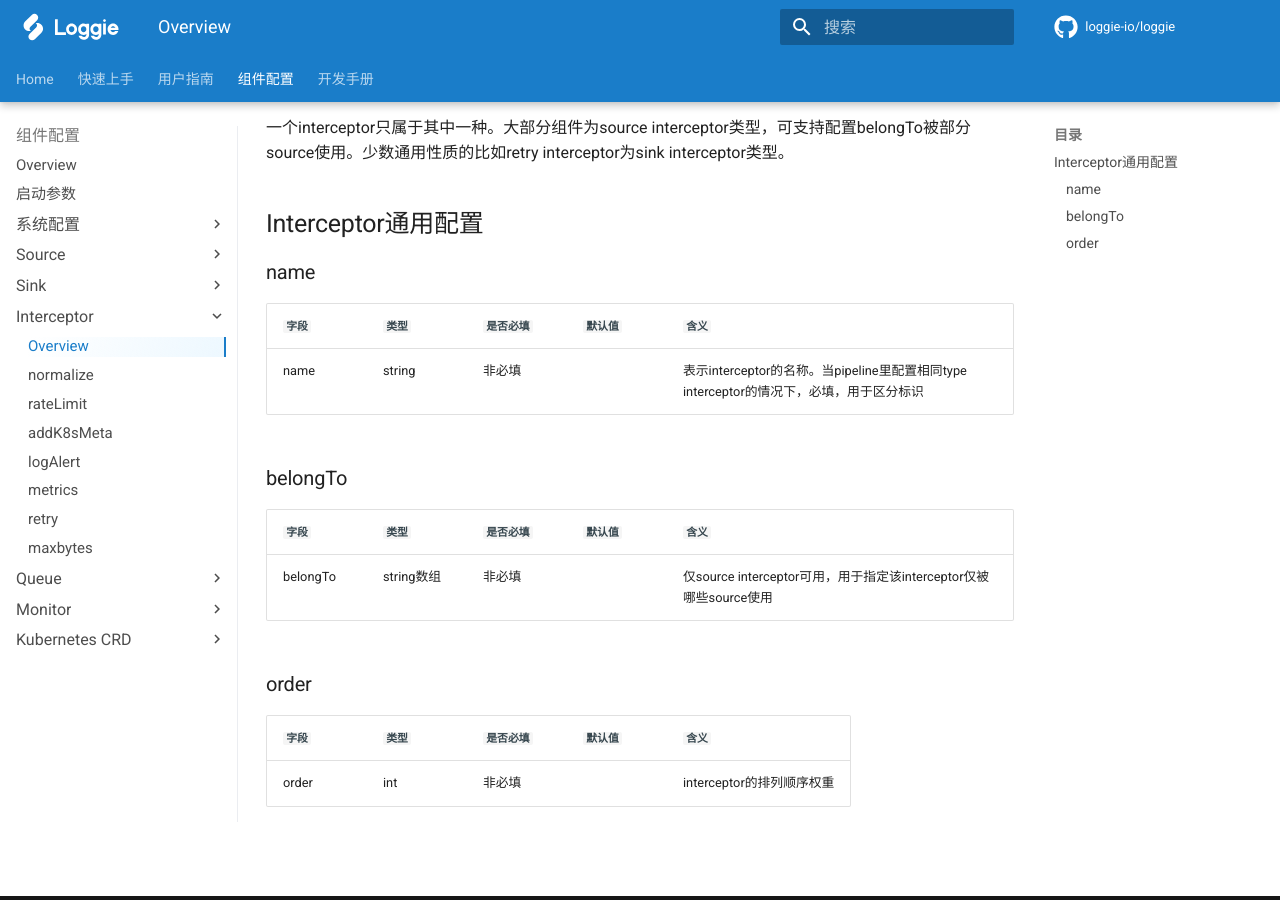
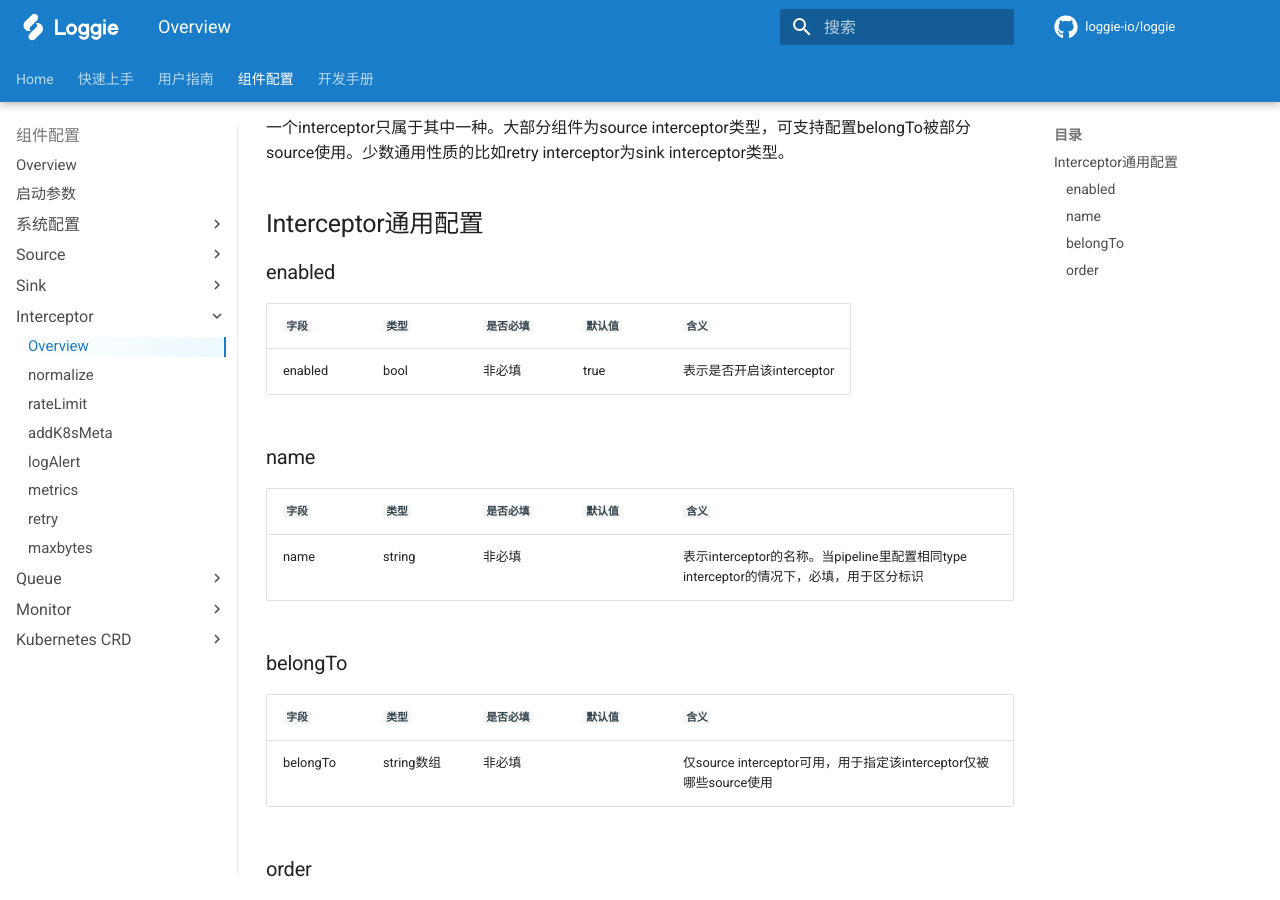
Before and after one commit to loggie-io/docs, an MkDocs documentation site: the page built from docs/reference/pipelines/interceptor/overview.md, in a window 1280 px wide and 900 px high, scrolled down 303 px. Built offline with MkDocs 1.6.1 and Material for MkDocs 9.7.7, drawn with Linux system fonts in a browser that asks for light colours; some web fonts are replaced; comment, search, counter and statistics services are not loaded.

Commit message:
Update overview.md (#50)

```diff
--- a/docs/reference/pipelines/interceptor/overview.md
+++ b/docs/reference/pipelines/interceptor/overview.md
@@ -10,6 +10,12 @@ interceptors字段为数组，一个Pipeline中可填写多个interceptor组件
 一个interceptor只属于其中一种。大部分组件为source interceptor类型，可支持配置belongTo被部分source使用。少数通用性质的比如retry interceptor为sink interceptor类型。
 
 ## Interceptor通用配置
+
+### enabled
+
+|    `字段`   |    `类型`    |  `是否必填`  |  `默认值`  |  `含义`  |
+| ---------- | ----------- | ----------- | --------- | -------- |
+| enabled | bool  |    非必填    |   true  | 表示是否开启该interceptor |
 
 ### name
 
```
